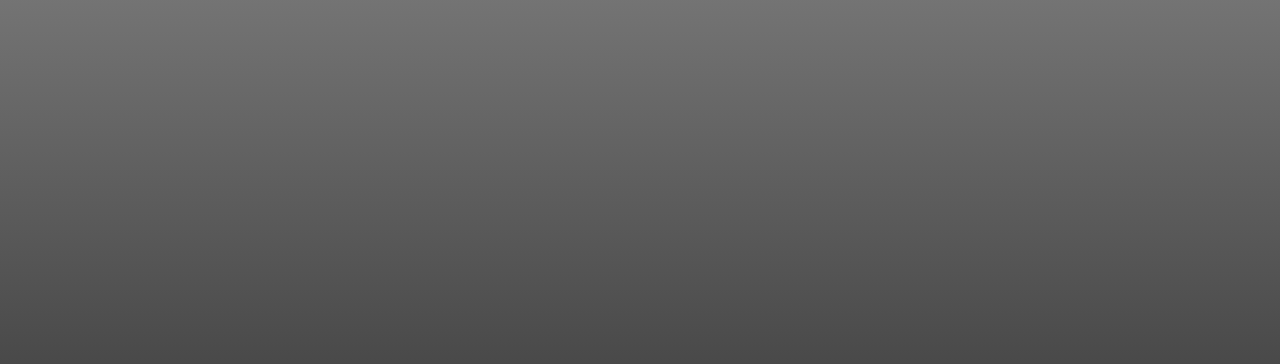
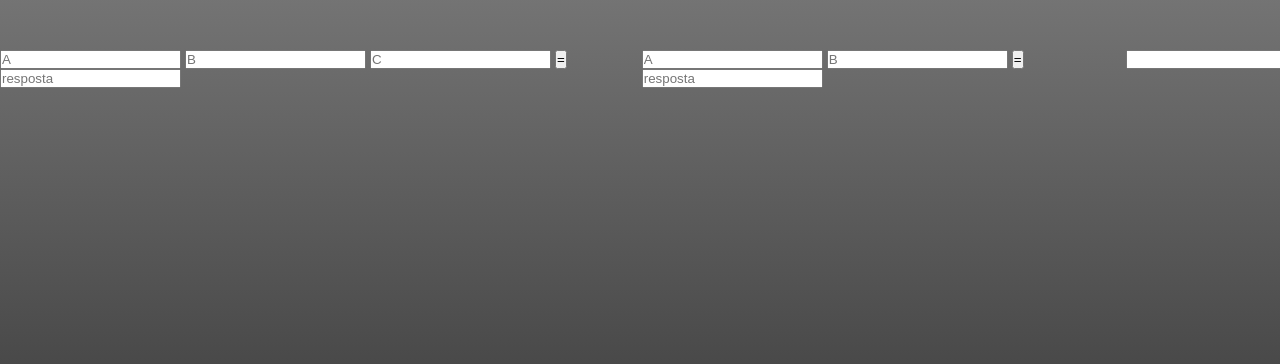
Before and after one commit to BrunoOliveira0719/fair_of_sciences, a Flask app: page /formulas in a window 1280 px wide. Shown: the part 56-420 px from the top of the page. Run offline with Flask 3, Linux system fonts and the light colour scheme.

Commit message:
começo da page

```diff
--- a/static/Khan_Academy/formulas.css
+++ b/static/Khan_Academy/formulas.css
@@ -43,3 +43,10 @@ body{
 .dropdown:hover .menu_dropdown{
     display: block;
 }
+
+.body{
+    display: flex;
+    margin-top: 50px;
+    justify-content: space-around
+
+}
--- a/templates/Khan_Academy/formulas.html
+++ b/templates/Khan_Academy/formulas.html
@@ -20,11 +20,37 @@
                     <div class="menu_dropdown">
                         <a href="/Area">Área</a>
                         <a href="/pitagoras">pitagoras</a>
-                        <a href="">Bhaskara</a>
+                        <a href="/formulas">Bhaskara</a>
                     </div>
                 </li>
             </ul>
     </div>
+    <div class="body">
+        <tr>
+            <div>
+                <td>
+                    <input type="text" placeholder="A">
+                    <input type="text" placeholder="B">
+                    <input type="text" placeholder="C">
+                    <button>=</button>
+                    <input type="text" placeholder="resposta">
+                </td>
+            </div>
+            <div>
+                <td>
+                    <input type="text" placeholder="A">
+                    <input type="text" placeholder="B">
+                    <button>=</button>
+                    <input type="text" placeholder="resposta">
+                </td>
+            </div>
+            <div>
+                <td>
+                    <input type="text">
+                </td>
+            </div>
+        </tr>
+    </div>
 
 </body>
 </html>
--- a/templates/Khan_Academy/pitagoras.html
+++ b/templates/Khan_Academy/pitagoras.html
@@ -17,8 +17,8 @@
                     <a href="#">Khan Academy</a>
                     <div class="menu_dropdown">
                         <a href="/Area">Área</a>
-                        <a href="/pitagoras">Pitagoras</a>
-                        <a href="#">Bhaskara</a>
+                        <a href="/pitagoras">pitagoras</a>
+                        <a href="/formulas">Bhaskara</a>
                     </div>
                 </li>
             </ul>
--- a/templates/main.html
+++ b/templates/main.html
@@ -21,7 +21,7 @@
                     <div class="menu_dropdown">
                         <a href="/Area">Área</a>
                         <a href="/pitagoras">pitagoras</a>
-                        <a href="">Bhaskara</a>
+                        <a href="/formulas">Bhaskara</a>
                     </div>
                 </li>
 
```
